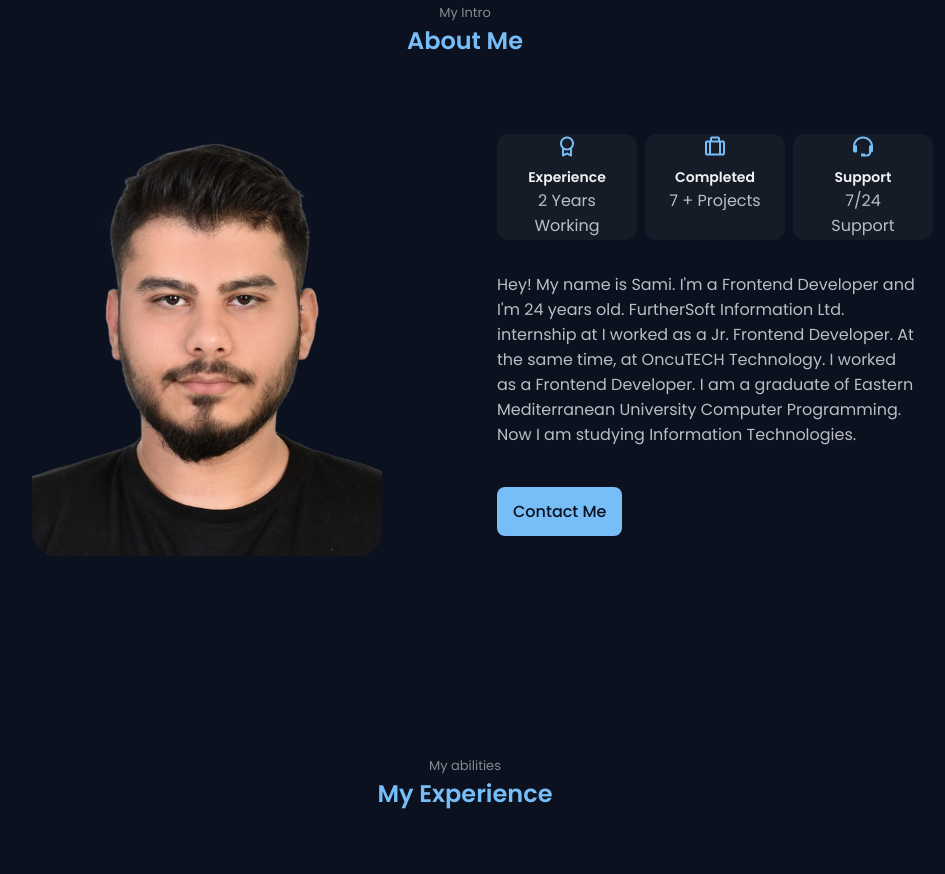
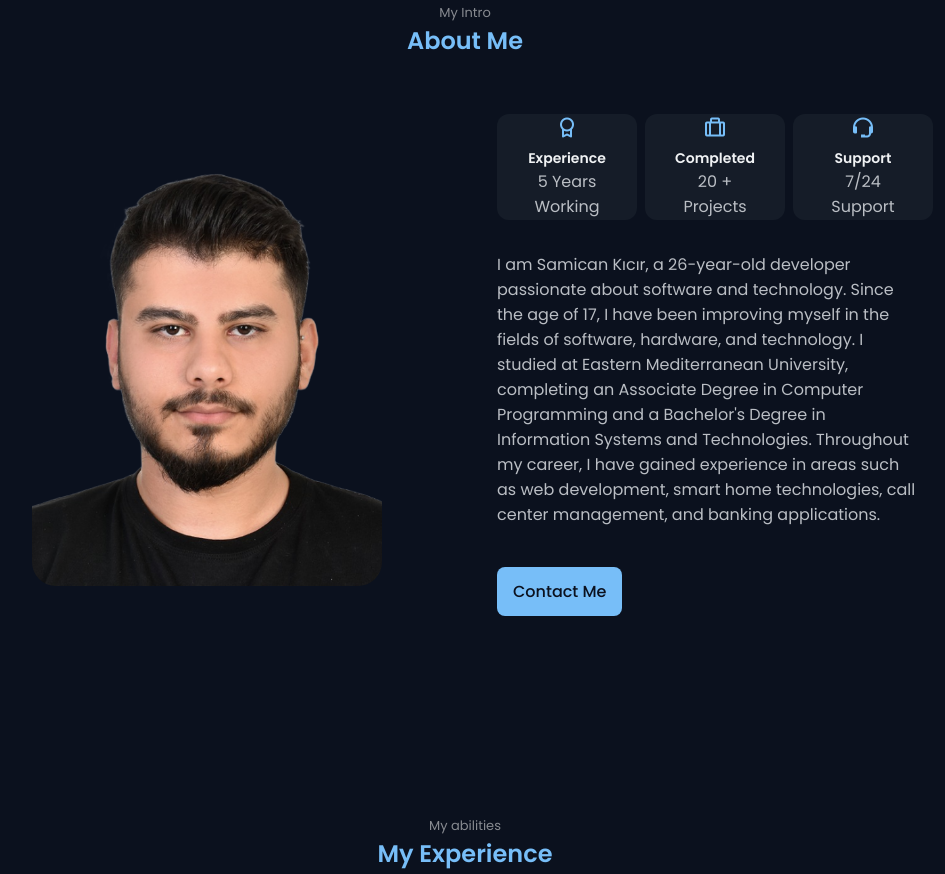
Before and after one commit to kicirsami/samikicir, a plain HTML site: page index.html in a window 1280 px wide. Shown: the part 1068-1942 px from the top of the page, without its empty margins (175-1120 px from the left). Drawn offline with nearby package versions, Linux system fonts and the light colour scheme.

Commit message:
Update index.html

```diff
--- a/index.html
+++ b/index.html
@@ -136,13 +136,13 @@
                             <div class="about__box">
                                 <i class='bx bx-award about__icon' ></i>
                                 <h3 class="about__title">Experience</h3>
-                                <span class="about_subtitle">2 Years Working</span>
+                                <span class="about_subtitle">5 Years Working</span>
                             </div>
 
                             <div class="about__box">
                                 <i class='bx bx-briefcase-alt about__icon' ></i>
                                 <h3 class="about__title">Completed</h3>
-                                <span class="about_subtitle">7 + Projects</span>
+                                <span class="about_subtitle">20 + Projects</span>
                             </div>
 
                             <div class="about__box">
@@ -153,8 +153,7 @@
                         </div>
 
                         <p class="about__description">
-                            Hey! My name is Sami. I'm a Frontend Developer and I'm 24 years old. FurtherSoft Information Ltd. internship at I worked as a Jr. Frontend Developer.
-                            At the same time, at OncuTECH Technology. I worked as a Frontend Developer. I am a graduate of Eastern Mediterranean University Computer Programming. Now I am studying Information Technologies.
+                            I am Samican Kıcır, a 26-year-old developer passionate about software and technology. Since the age of 17, I have been improving myself in the fields of software, hardware, and technology. I studied at Eastern Mediterranean University, completing an Associate Degree in Computer Programming and a Bachelor's Degree in Information Systems and Technologies. Throughout my career, I have gained experience in areas such as web development, smart home technologies, call center management, and banking applications.
                         </p>
 
                         <a href="#contact" class="button">Contact Me</a>
@@ -506,7 +505,7 @@
                                     <div>
                                         <h3 class="education__name">I'm Studying in the Department of Information Technology</h3>
                                         <i class='bx bx-calendar'></i>
-                                        <span class="education__date">2021 - Available</span>
+                                        <span class="education__date">2020 - 2024</span>
                                     </div>
                                 </div>
                             </div>
```
